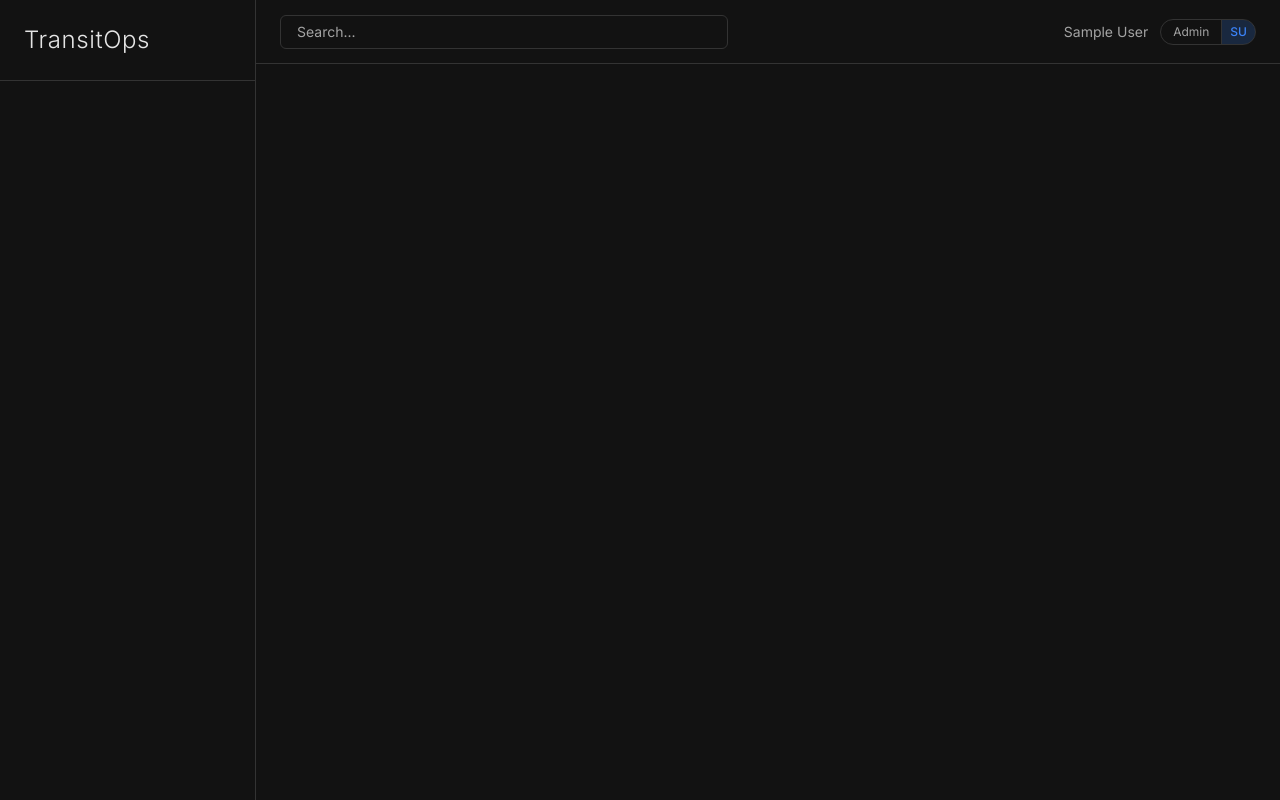
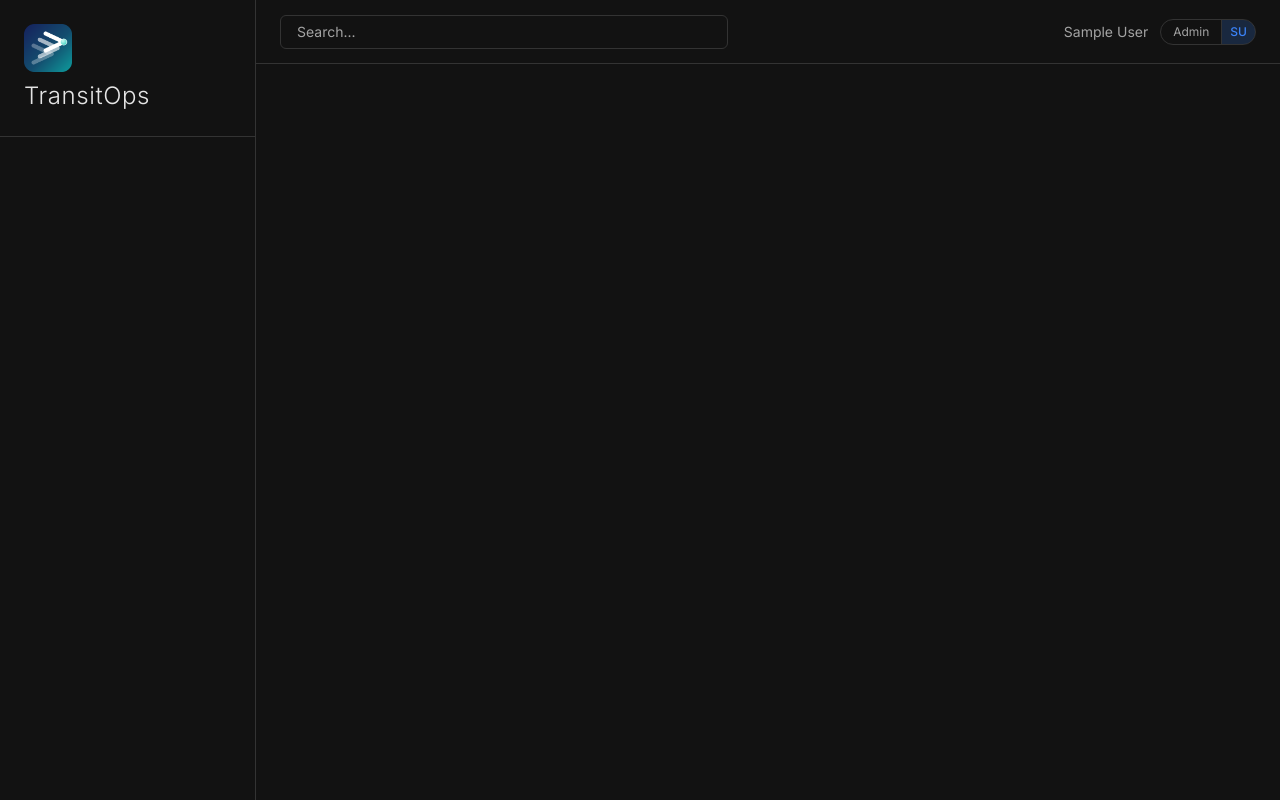
Before and after one commit to decuma02/TransitOps, a React (Vite) app in the folder frontend/: page / in a window 1280 px wide. Built offline with nearby package versions, Linux system fonts and the light colour scheme; sample sign-in values are in the browser's storage.

Commit message:
chore: update platform logo by Akhil

```diff
--- a/frontend/index.html
+++ b/frontend/index.html
@@ -2,9 +2,9 @@
 <html lang="en">
   <head>
     <meta charset="UTF-8" />
-    <link rel="icon" type="image/svg+xml" href="/favicon.svg" />
+    <link rel="icon" type="image/png" href="/icon.png" />
     <meta name="viewport" content="width=device-width, initial-scale=1.0" />
-    <title>frontend</title>
+    <title>TransitOps</title>
   </head>
   <body>
     <div id="root"></div>
--- a/frontend/src/components/Sidebar.tsx
+++ b/frontend/src/components/Sidebar.tsx
@@ -20,7 +20,13 @@ export const Sidebar = () => {
   return (
     <div className="w-64 bg-darkBg border-r border-wireBorder flex flex-col h-screen">
       <div className="p-6 text-2xl tracking-wide flex items-center space-x-2 border-b border-wireBorder mb-4">
-        <span className="text-wireText font-light">TransitOps</span>
+        <span className="text-wireText font-light">
+          <img
+              src="/icon.png"
+              alt="TransitOps Logo"
+              className="h-12 w-auto mb-2 object-contain"
+            />
+            TransitOps</span>
       </div>
       <nav className="flex-1 px-4 space-y-2 overflow-y-auto">
         {menu.map((item) => (
```
Also changed, not shown: frontend/public/icon.png (added), frontend/public/logo.png (added).
